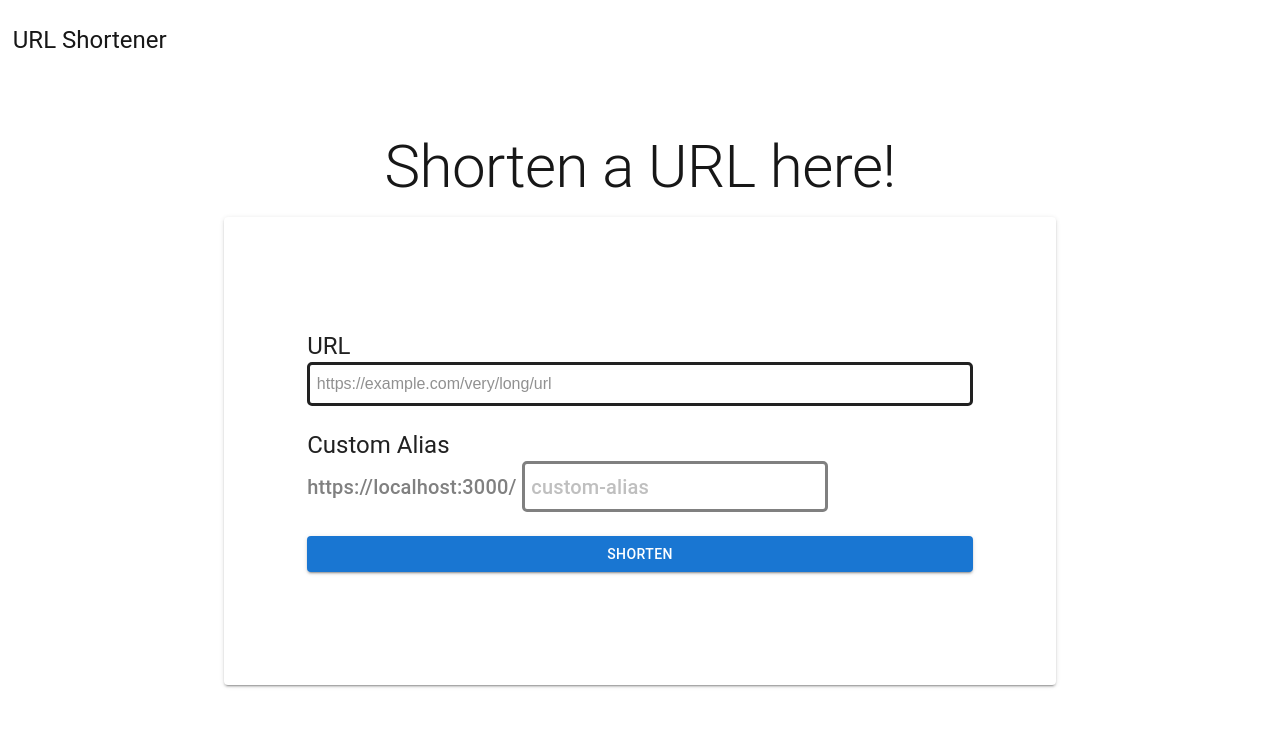
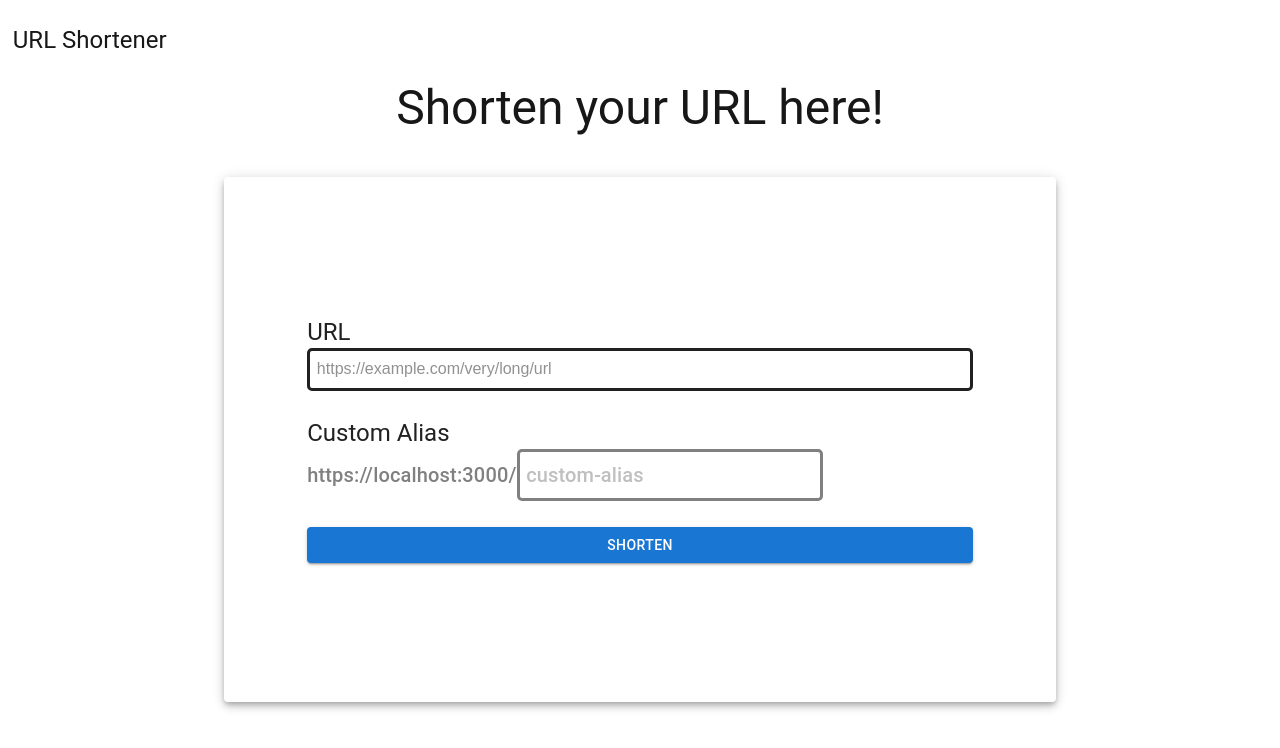
Before and after one commit to isaacch1213/mp-5, a Next.js app: page / in a window 1280 px wide. Shown: the top 748 px of the page. Built offline with nearby package versions, Linux system fonts and the light colour scheme; no server answers.

Commit message:
added redirect logic

```diff
--- /dev/null
+++ b/app/[alias]/page.tsx
@@ -0,0 +1,30 @@
+import getUrlByAlias from "@/lib/getUrlByAlias";
+import { redirect } from "next/navigation";
+
+export default async function RedirectURL({
+    params
+}: {
+    params: Promise<{ alias: string}>;
+}) {
+    const { alias } = await params;
+    // redirect() throws an internal error to stop rendering, so need to store it in a variable
+    // and update it conditionally
+    let redirectPath: string | null = null;
+
+    try {
+        const url = await getUrlByAlias(alias);
+
+        if (!url) {
+            redirectPath = "/";
+        } else {
+            redirectPath = url.longUrl;
+        }
+    } catch (err) {
+        console.error(err);
+        redirectPath = "/";
+    } finally {
+        if (redirectPath) {
+            redirect(redirectPath);
+        }
+    }
+}
--- a/components/Home.tsx
+++ b/components/Home.tsx
@@ -1,8 +1,10 @@
 "use client"
 
+import { useState } from 'react';
 import { Box, Paper, Button } from '@mui/material';
 import styled from 'styled-components';
 import { Typography, TypographyProps } from "@mui/material";
+import createNewUrl from '@/lib/createNewUrl';
 import Link from 'next/link';
 
 const StyledBox = styled(Box)`
@@ -12,12 +14,20 @@ const StyledBox = styled(Box)`
     justify-content: center;
     align-items: center;
     flex-direction: column;
-    gap: 2%;
+    gap: 1%;
+`;
+
+const StyledForm = styled.form`
+    width: 100%;
+    height: 100%;
+    display: flex;
+    justify-content: center;
+    align-items: center;
 `;
 
 const StyledPaper = styled(Paper)`
     width: 65%;
-    height: 65%;
+    height: 80%;
     display: flex;
     justify-content: center;
     align-items: center;
@@ -38,47 +48,102 @@ const StyledUrlField = styled.input`
     border: solid;
     padding: 1%;
     border-radius: 5px;
-`
+`;
 
 const StyledAliasField = styled.input`
     width: auto;
     border: solid;
     padding: 1%;
     border-radius: 5px;
-`
+`;
 
 const StyledLinkPlaceholder = styled(Typography)<TypographyProps>`
     display: inline;
     color: gray;
+`;
+
+const StyledLink = styled(Link)`
+    color: blue;
+    text-decoration: underline;
+
+    &:hover {
+        text-decoration: none;
+    }
 `
 
 export default function Home() {
+    const [longUrl, setLongUrl] = useState("");
+    const [alias, setAlias] = useState("");
+    const [error, setError] = useState("");
+    const [resultUrl, setResultUrl] = useState("");
+
     return (
         <StyledBox>
-            <Typography variant="h2" component="h1">
-                    Shorten a URL here!
+            <Typography variant="h3" component="h1">
+                    Shorten your URL here!
             </Typography>
-            <StyledPaper elevation={2}>
+            <StyledForm
+                onSubmit={(e) => {
+                    e.preventDefault();
+                    setError("");
+                    setResultUrl("");
+
+                    createNewUrl(longUrl, alias)
+                        .then((res) => {
+                            setResultUrl(`http://localhost:3000/${res.alias}`);
+                        })
+                        .catch((err) => {
+                            setError(err.message);
+                        })
+                }}
+            >
+                <StyledPaper elevation={5}>
                     <ContainerBox>
                         <div>
                             <Typography variant="h5" component="h3">
                                 URL
                             </Typography>
-                        <StyledUrlField id="url-input" placeholder="https://example.com/very/long/url" />
+                            <StyledUrlField
+                                placeholder="https://example.com/very/long/url"
+                                value={longUrl}
+                                onChange={(e) => setLongUrl(e.target.value)}
+                            />
                         </div>
                         <div>
                             <Typography variant="h5" component="h3">
                                 Custom Alias
                             </Typography>
                             <StyledLinkPlaceholder variant="h6" component="h4">
-                            https://localhost:3000/ <StyledAliasField id="alias" placeholder="custom-alias" />
+                                https://localhost:3000/
+                                <StyledAliasField
+                                    placeholder="custom-alias"
+                                    value={alias}
+                                    onChange={(e) => setAlias(e.target.value)}
+                                />
                             </StyledLinkPlaceholder>
                         </div>
-                    <Button variant="contained">
+                        <Button
+                            variant="contained"
+                            type="submit"
+                        >
                             Shorten
                         </Button>
+                        {error && (
+                            <Typography variant="h6" component="h3">
+                                {error}
+                            </Typography>
+                        )}
+                        {resultUrl && (
+                            <Typography variant="h6" component="h3">
+                                Your shortened URL: {" "}
+                                <StyledLink href={`/${alias}`} target="_blank">
+                                    {resultUrl}
+                                </StyledLink>
+                            </Typography>
+                        )}
                     </ContainerBox>
                 </StyledPaper>
+            </StyledForm>
         </StyledBox>
     );
 }
--- a/lib/createNewUrl.ts
+++ b/lib/createNewUrl.ts
@@ -1,3 +1,5 @@
+"use server"
+
 import getCollection, { URL_COLLECTION } from "@/db";
 import { UrlProps } from "@/types/UrlProps";
 import validateLongUrl from "./validateLongUrl";
--- /dev/null
+++ b/lib/getUrlByAlias.ts
@@ -0,0 +1,21 @@
+import getCollection, { URL_COLLECTION } from "@/db";
+import { UrlProps } from "@/types/UrlProps";
+
+export default async function getUrlByAlias(
+    alias: string,
+): Promise<UrlProps | null> {
+    const urlCollection = await getCollection(URL_COLLECTION);
+    const data = await urlCollection.findOne({ alias });
+
+    if (data == null) {
+        return null;
+    }
+
+    const url = {
+        id: data._id.toHexString(),
+        longUrl: data.longUrl,
+        alias: data.alias,
+    }
+
+    return url;
+}
--- a/lib/validateLongUrl.ts
+++ b/lib/validateLongUrl.ts
@@ -13,7 +13,8 @@ export default function validateLongUrl(url: string): boolean {
     try {
         new URL(url);
         return true;
-    } catch {
+    } catch (err) {
+        console.error(err);
         return false;
     }
 }
```
Lines whose indentation alone changed are shown as unchanged.
